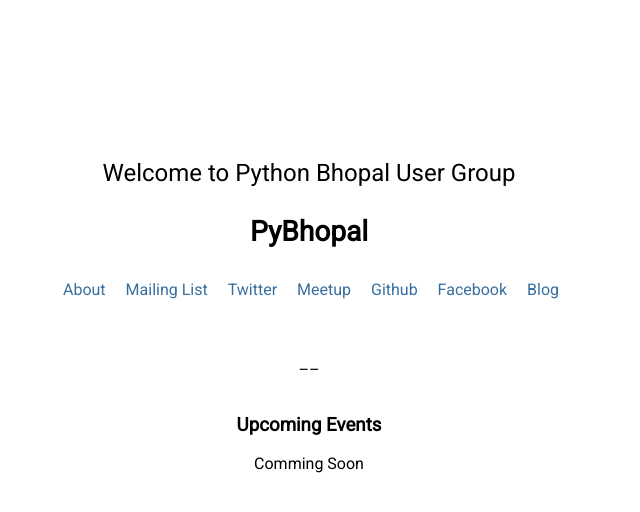
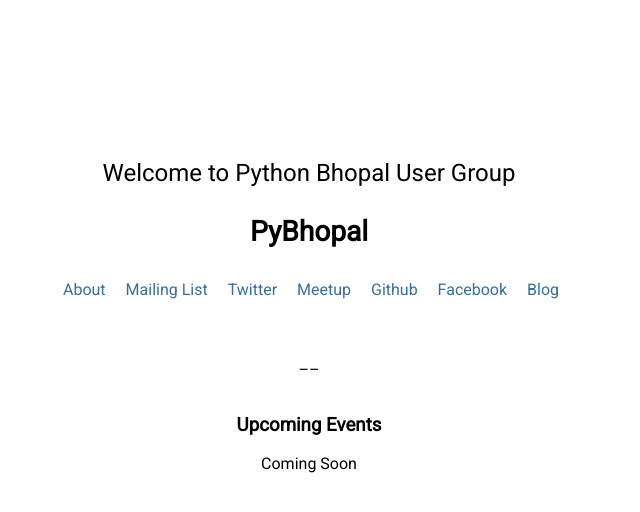
Before and after one commit to pybhopal/pybhopal.github.io, a plain HTML site: page index.html in a window 1280 px wide. Shown: the full height of the page, 331-971 px from the left. Drawn offline with nearby package versions, Linux system fonts and the light colour scheme.

Commit message:
Update index.html
corrected spell of coming soon

```diff
--- a/index.html
+++ b/index.html
@@ -67,7 +67,7 @@
          data-max-items=3>
         <h3>Upcoming Events</h3>
         <!-- .blog_post__list populated by display_blog_posts() here -->
-        <P>Comming Soon </P>
+        <P>Coming Soon </P>
     </div>
 
 
```
